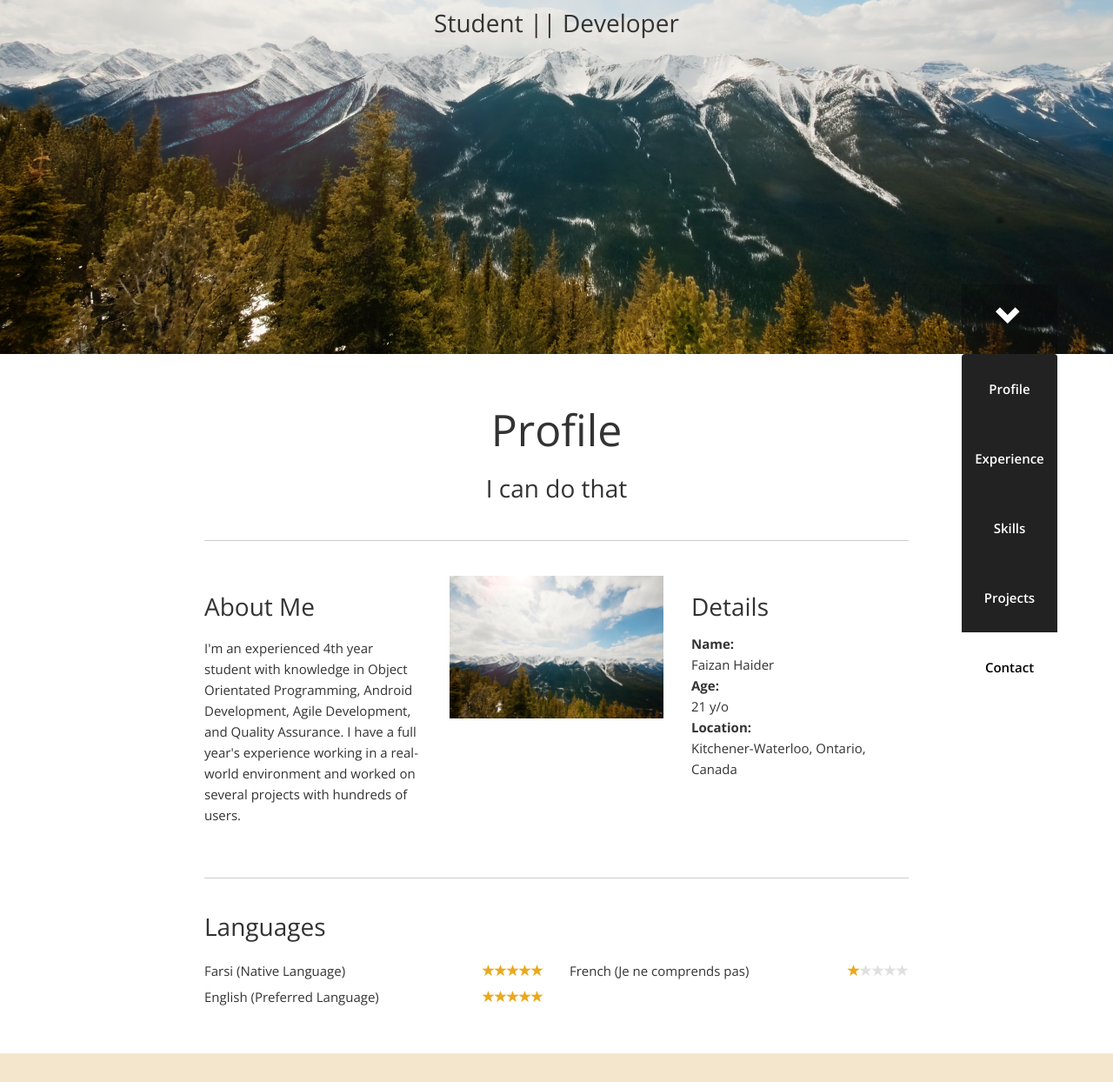
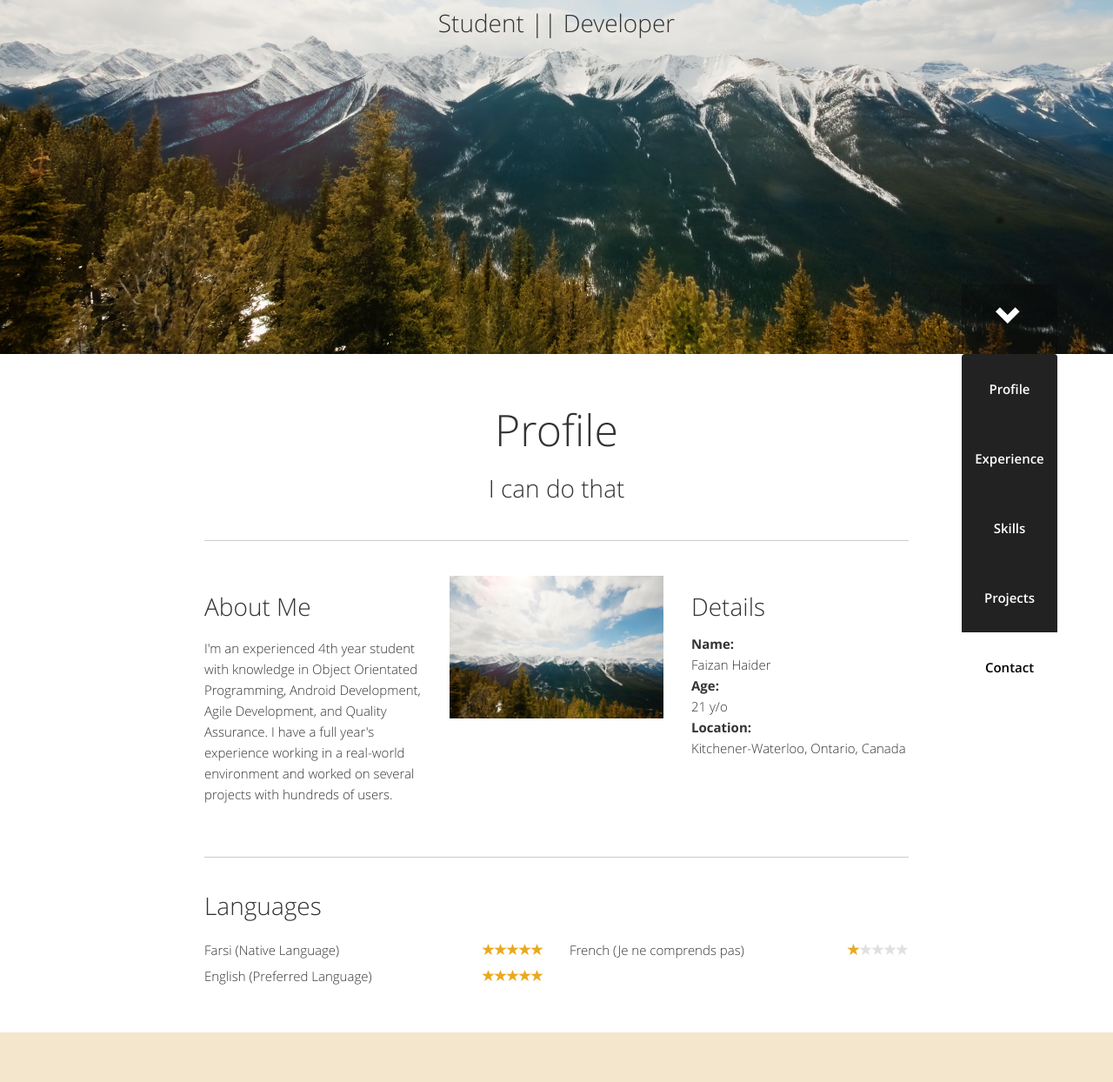
Before and after one commit to FaizanHaiider/FaizanHaiider.github.io, a plain HTML site: page index.html in a window 1280 px wide. Shown: the part 393-1637 px from the top of the page at 87% size. Drawn offline with nearby package versions, Linux system fonts and the light colour scheme.

Commit message:
add local font file

```diff
--- a/index.html
+++ b/index.html
@@ -4,8 +4,8 @@
     <meta charset="utf-8">
     <title>FaizanH Resume</title>
     <meta name="viewport" content="width=device-width,initial-scale=1">
-    <link href="https://fonts.googleapis.com/css?family=Open+Sans:300,600,700" rel="stylesheet" type="text/css">
     <link rel="stylesheet" href="css/bootstrap.min.css">
+    <link href="css/fonts.css" rel="stylesheet" type="text/css">
     <link rel="stylesheet" href="css/main.css">
   </head>
   <body data-spy="scroll" data-target="#navbar-ex">
```
Also changed, not shown: 1 other file.
